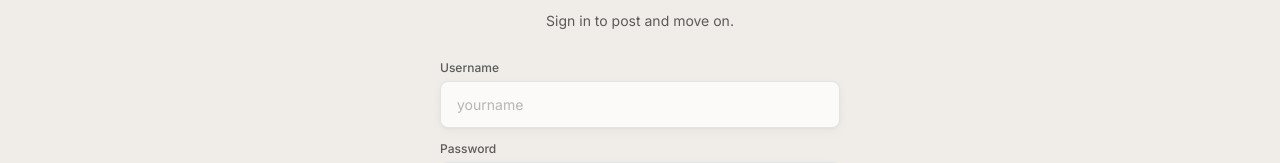
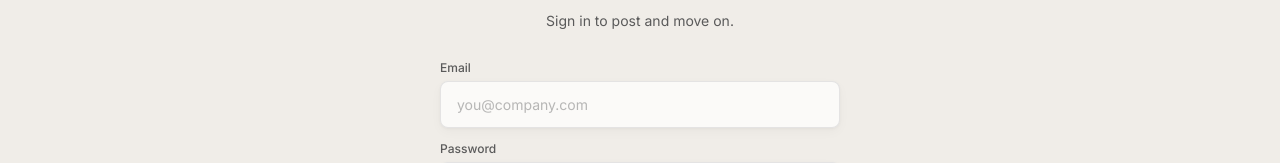
Before and after one commit to bradly413/thepostpal, a Next.js app: page / in a window 1280 px wide. Shown: the part 285-448 px from the top of the page. Built offline with nearby package versions, Linux system fonts and the light colour scheme; a web font is replaced by a local one.

Commit message:
feat: align auth UI with persisted signup flow

```diff
--- a/src/app/page.tsx
+++ b/src/app/page.tsx
@@ -38,7 +38,7 @@ export default function AuthPage() {
       if (res.ok) {
         router.push("/dashboard");
       } else {
-        setError("Wrong username or password.");
+        setError("Wrong email or password.");
         setLoading(false);
       }
     } catch {
@@ -52,8 +52,14 @@ export default function AuthPage() {
     setLoading(true);
     setError("");
 
-    if (signupPassword.length < 6) {
-      setError("Password must be at least 6 characters.");
+    if (signupPassword.length < 8) {
+      setError("Password must be at least 8 characters.");
+      setLoading(false);
+      return;
+    }
+
+    if (!/[a-zA-Z]/.test(signupPassword) || !/[0-9]/.test(signupPassword)) {
+      setError("Password must contain at least one letter and one number.");
       setLoading(false);
       return;
     }
@@ -70,14 +76,21 @@ export default function AuthPage() {
         }),
       });
 
+      const data = await res.json();
+
       if (res.ok) {
         localStorage.setItem(
           "postpal-user",
-          JSON.stringify({ firstName, lastName, email })
+          JSON.stringify({
+            firstName,
+            lastName,
+            email,
+            accountId: data.account?.id,
+            accountName: data.account?.name,
+          })
         );
         router.push("/onboarding");
       } else {
-        const data = await res.json();
         setError(data.error || "Something went wrong.");
         setLoading(false);
       }
@@ -129,15 +142,15 @@ export default function AuthPage() {
 
           {mode === "login" ? (
             <form onSubmit={handleLogin} className="space-y-3">
-              <FieldLabel htmlFor="username">Username</FieldLabel>
+              <FieldLabel htmlFor="username">Email</FieldLabel>
               <input
                 id="username"
-                type="text"
+                type="email"
                 value={username}
                 onChange={(e) => setUsername(e.target.value)}
-                placeholder="yourname"
-                aria-label="Username"
-                autoComplete="username"
+                placeholder="you@company.com"
+                aria-label="Email"
+                autoComplete="email"
                 spellCheck={false}
                 className={inputClass}
                 autoFocus
@@ -214,7 +227,7 @@ export default function AuthPage() {
                   type={showPassword ? "text" : "password"}
                   value={signupPassword}
                   onChange={(e) => setSignupPassword(e.target.value)}
-                  placeholder="At least 6 characters"
+                  placeholder="At least 8 characters with a number"
                   aria-label="Create password"
                   autoComplete="new-password"
                   className={inputClass}
```
